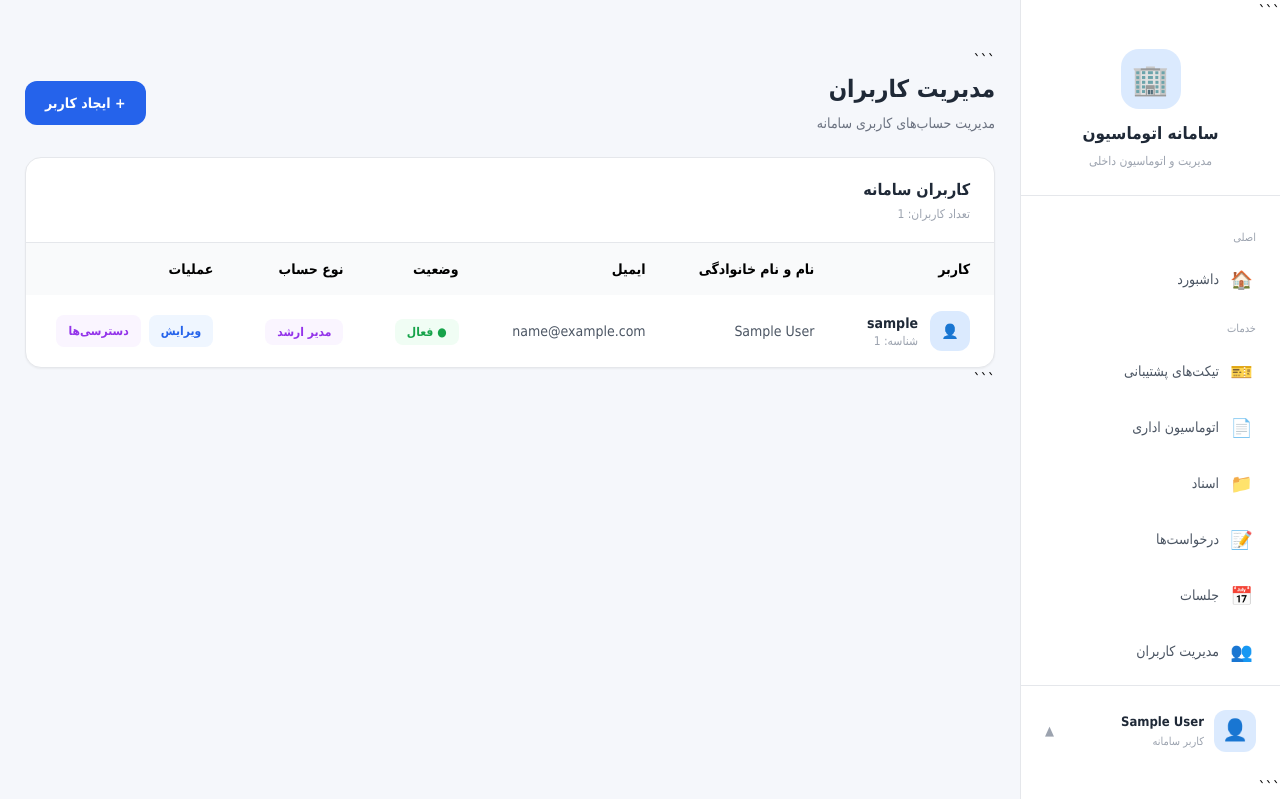
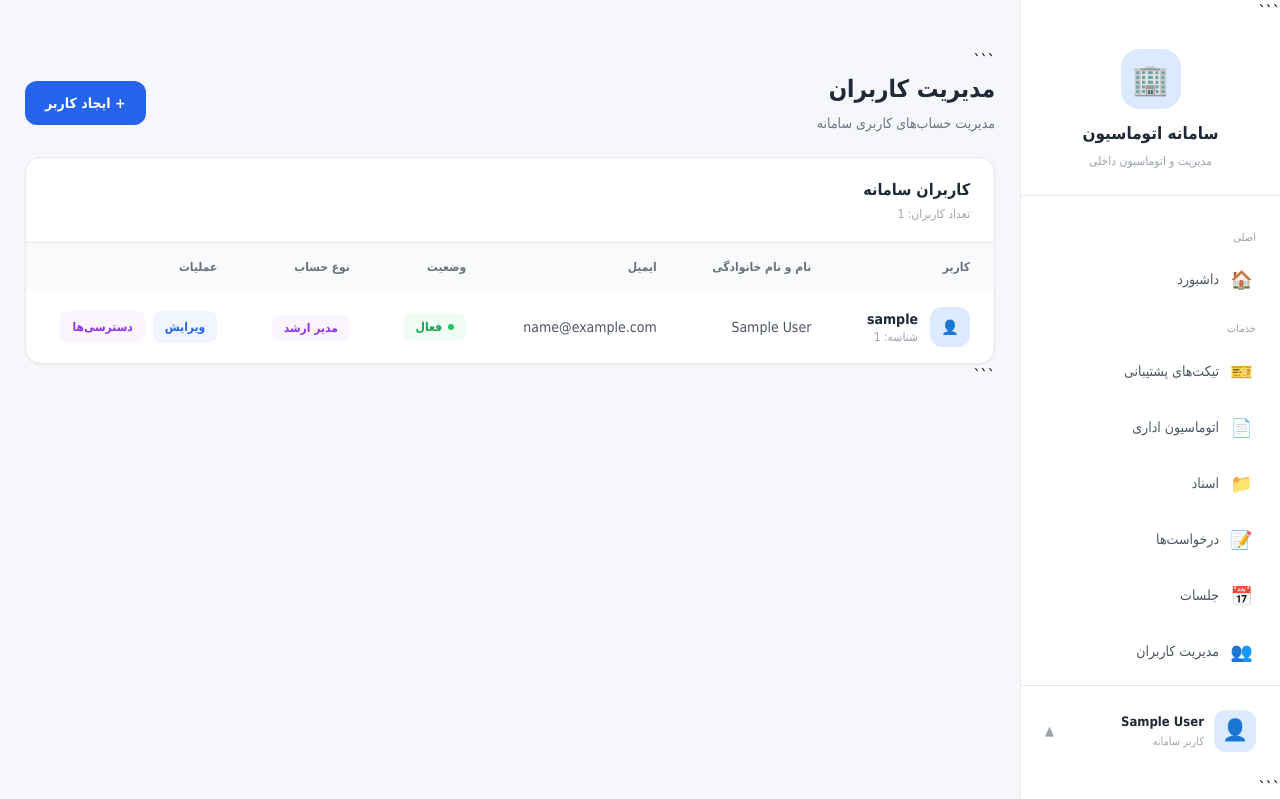
Before and after one commit to ticketit2026/automate-admin, a Django app: page /user-management/ in a window 1280 px wide. Shown: the top 799 px of the page. Run offline with Django 5.2, Linux system fonts and the light colour scheme; the visitor is signed in with stand-in values (Sample User, id 1); data comes from the database, SQL or seed files in the repository; some libraries are stand-ins or nearby versions.

Commit message:
Update user_list.html

```diff
--- a/user_management/templates/user_management/user_list.html
+++ b/user_management/templates/user_management/user_list.html
@@ -8,7 +8,7 @@
 
 <div class="max-w-7xl mx-auto">
 
-    <!-- Header -->
+    <!-- عنوان صفحه -->
 
     <div class="flex items-center justify-between mb-6">
 
@@ -25,6 +25,8 @@
         </div>
 
 
+        <!-- ایجاد کاربر فقط برای ادمین -->
+
         {% if request.user.is_superuser %}
 
         <a
@@ -39,9 +41,27 @@
     </div>
 
 
-    <!-- Users Table -->
+    <!-- پیام‌های سیستم -->
+
+    {% if messages %}
+
+        {% for message in messages %}
+
+        <div class="mb-4 bg-green-50 border border-green-200 text-green-700 px-5 py-4 rounded-xl text-sm">
+            {{ message }}
+        </div>
+
+        {% endfor %}
+
+    {% endif %}
+
+
+    <!-- جدول کاربران -->
 
     <div class="bg-white rounded-2xl border border-gray-200 shadow-sm overflow-hidden">
+
+
+        <!-- عنوان جدول -->
 
         <div class="px-6 py-5 border-b border-gray-200">
 
@@ -56,35 +76,40 @@
         </div>
 
 
+        <!-- جدول -->
+
         <div class="overflow-x-auto">
 
             <table class="w-full text-sm">
+
+
+                <!-- Header -->
 
                 <thead class="bg-gray-50">
 
                     <tr>
 
-                        <th class="px-6 py-4 text-right">
+                        <th class="px-6 py-4 text-right text-xs font-semibold text-gray-500">
                             کاربر
                         </th>
 
-                        <th class="px-6 py-4 text-right">
+                        <th class="px-6 py-4 text-right text-xs font-semibold text-gray-500">
                             نام و نام خانوادگی
                         </th>
 
-                        <th class="px-6 py-4 text-right">
+                        <th class="px-6 py-4 text-right text-xs font-semibold text-gray-500">
                             ایمیل
                         </th>
 
-                        <th class="px-6 py-4 text-right">
+                        <th class="px-6 py-4 text-right text-xs font-semibold text-gray-500">
                             وضعیت
                         </th>
 
-                        <th class="px-6 py-4 text-right">
+                        <th class="px-6 py-4 text-right text-xs font-semibold text-gray-500">
                             نوع حساب
                         </th>
 
-                        <th class="px-6 py-4 text-right">
+                        <th class="px-6 py-4 text-right text-xs font-semibold text-gray-500">
                             عملیات
                         </th>
 
@@ -93,10 +118,13 @@
                 </thead>
 
 
+                <!-- Users -->
+
                 <tbody class="divide-y divide-gray-100">
 
 
                     {% for user in users %}
+
 
                     <tr class="hover:bg-gray-50 transition">
 
@@ -107,11 +135,11 @@
 
                             <div class="flex items-center gap-3">
 
-                                <div
-                                    class="w-10 h-10 rounded-xl bg-blue-100 flex items-center justify-center"
-                                >
+
+                                <div class="w-10 h-10 rounded-xl bg-blue-100 flex items-center justify-center">
                                     👤
                                 </div>
+
 
                                 <div>
 
@@ -124,6 +152,7 @@
                                     </div>
 
                                 </div>
+
 
                             </div>
 
@@ -175,18 +204,22 @@
 
                             {% if user.is_active %}
 
-                                <span
-                                    class="bg-green-50 text-green-600 px-3 py-1.5 rounded-lg text-xs font-semibold"
-                                >
-                                    ● فعال
+                                <span class="inline-flex items-center gap-1.5 bg-green-50 text-green-600 px-3 py-1.5 rounded-lg text-xs font-semibold">
+
+                                    <span class="w-1.5 h-1.5 bg-green-500 rounded-full"></span>
+
+                                    فعال
+
                                 </span>
 
                             {% else %}
 
-                                <span
-                                    class="bg-red-50 text-red-600 px-3 py-1.5 rounded-lg text-xs font-semibold"
-                                >
-                                    ● غیرفعال
+                                <span class="inline-flex items-center gap-1.5 bg-red-50 text-red-600 px-3 py-1.5 rounded-lg text-xs font-semibold">
+
+                                    <span class="w-1.5 h-1.5 bg-red-500 rounded-full"></span>
+
+                                    غیرفعال
+
                                 </span>
 
                             {% endif %}
@@ -198,31 +231,29 @@
 
                         <td class="px-6 py-4">
 
+
                             {% if user.is_superuser %}
 
-                                <span
-                                    class="bg-purple-50 text-purple-600 px-3 py-1.5 rounded-lg text-xs font-semibold"
-                                >
+                                <span class="bg-purple-50 text-purple-600 px-3 py-1.5 rounded-lg text-xs font-semibold">
                                     مدیر ارشد
                                 </span>
 
+
                             {% elif user.is_staff %}
 
-                                <span
-                                    class="bg-blue-50 text-blue-600 px-3 py-1.5 rounded-lg text-xs font-semibold"
-                                >
+                                <span class="bg-blue-50 text-blue-600 px-3 py-1.5 rounded-lg text-xs font-semibold">
                                     مدیر سیستم
                                 </span>
 
+
                             {% else %}
 
-                                <span
-                                    class="bg-gray-100 text-gray-600 px-3 py-1.5 rounded-lg text-xs"
-                                >
+                                <span class="bg-gray-100 text-gray-600 px-3 py-1.5 rounded-lg text-xs">
                                     کاربر عادی
                                 </span>
 
                             {% endif %}
+
 
                         </td>
 
@@ -232,6 +263,10 @@
                         <td class="px-6 py-4">
 
                             <div class="flex items-center gap-2">
+
+
+                                {% if request.user.is_superuser %}
+
 
                                 <!-- فقط یک دکمه ویرایش -->
 
@@ -243,9 +278,7 @@
                                 </a>
 
 
-                                <!-- دسترسی‌ها فقط برای ادمین -->
-
-                                {% if request.user.is_superuser %}
+                                <!-- دسترسی‌ها -->
 
                                 <a
                                     href="{% url 'user_permissions' user.id %}"
@@ -254,7 +287,17 @@
                                     دسترسی‌ها
                                 </a>
 
+
+                                {% else %}
+
+
+                                <span class="text-xs text-gray-400">
+                                    بدون دسترسی مدیریتی
+                                </span>
+
+
                                 {% endif %}
+
 
                             </div>
 
@@ -265,6 +308,9 @@
 
 
                     {% empty %}
+
+
+                    <!-- بدون کاربر -->
 
                     <tr>
 
@@ -285,6 +331,7 @@
 
                     </tr>
 
+
                     {% endfor %}
 
 
```
